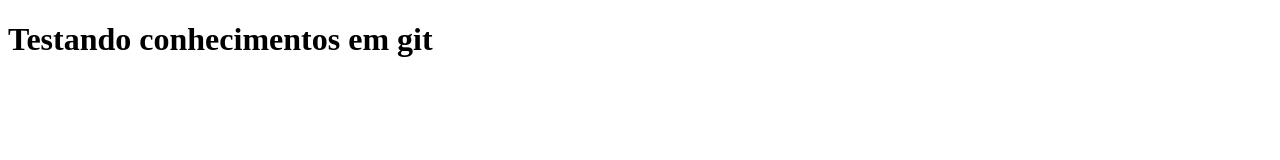
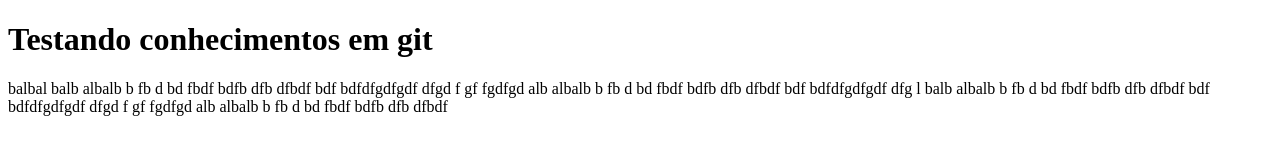
Before and after one commit to Luis-H-Baroni/pratica-markdown, a plain HTML site: page index.html in a window 1280 px wide. Drawn offline with Linux system fonts and the light colour scheme.

Commit message:
Adicionar paragrafo de texto ao index.html

```diff
--- a/index.html
+++ b/index.html
@@ -10,6 +10,9 @@
 
 <body>
     <h1>Testando conhecimentos em git</h1>
+    <p>balbal balb albalb b fb d bd fbdf bdfb dfb dfbdf bdf bdfdfgdfgdf dfgd f gf fgdfgd alb albalb b fb d bd fbdf bdfb
+        dfb dfbdf bdf bdfdfgdfgdf dfg l balb albalb b fb d bd fbdf bdfb dfb dfbdf bdf bdfdfgdfgdf dfgd f gf fgdfgd alb
+        albalb b fb d bd fbdf bdfb dfb dfbdf </p>
 
 </body>
 
```
